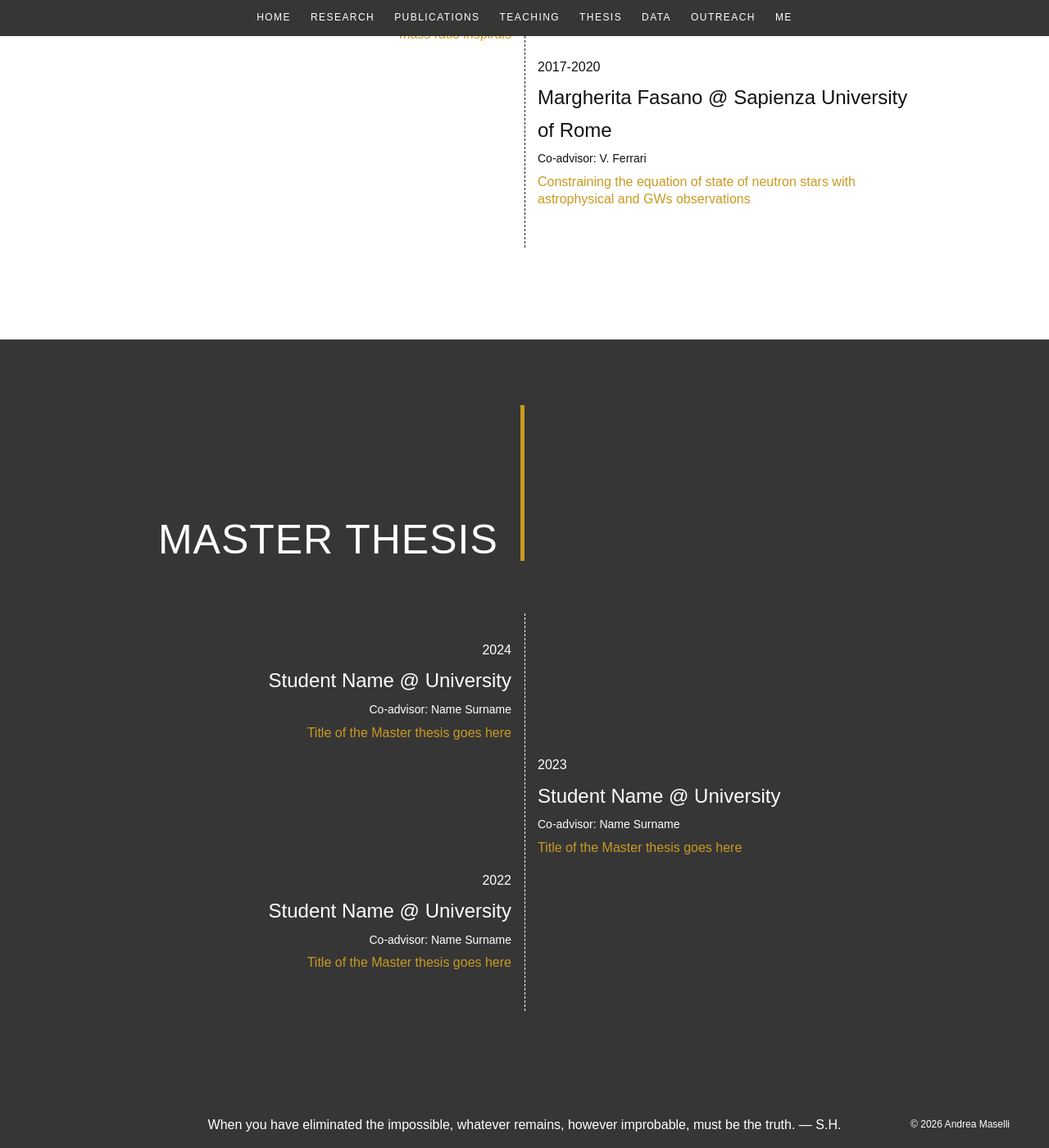
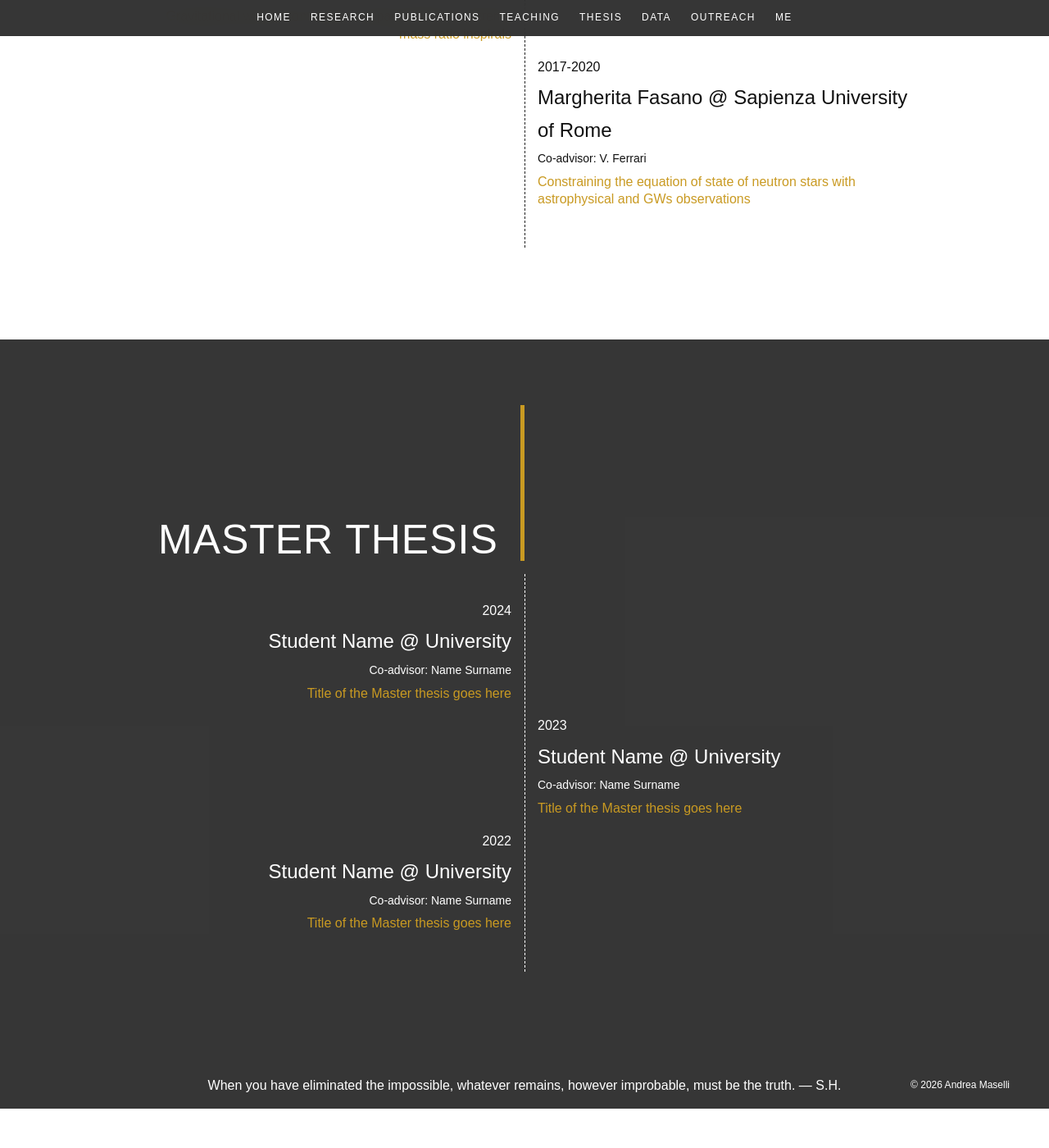
Before and after one commit to masellia/andreamaselli.github.io, a Jekyll site: the page built from pages/thesis.md, in a window 1280 px wide and 1400 px high, scrolled down 1910 px. Shown: the whole window at 82% size. Built offline with Jekyll 4.4.1, drawn with Linux system fonts in a browser that asks for light colours; some web fonts are replaced; after the commit the page ends 3262 px from its top, so only the background shows below that.

Commit message:
thesis page

```diff
--- a/assets/css/main.css
+++ b/assets/css/main.css
@@ -700,7 +700,7 @@ body {
   display: flex;
   justify-content: flex-end;
   align-items: flex-end;
-  margin-bottom: 4rem;
+  margin-bottom: 1rem;
   padding-right: 50%;
 }
 
```
